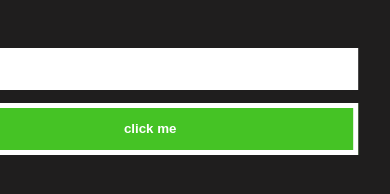
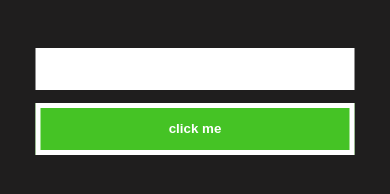
Before and after one commit to sheikhmuhaiman/TODO-LIST, a plain HTML site: page index.html in a window 390 px wide. Drawn offline with Linux system fonts and the light colour scheme.

Commit message:
full changes

```diff
--- a/style.css
+++ b/style.css
@@ -14,7 +14,7 @@ div{
     width: 28em;
     position: absolute;
     left: 50%;
-    transform: translate(-60%, 2em);
+    transform: translate(-50%, 2em);
 }
 div input , button{
     margin-bottom: 1em;
@@ -55,3 +55,8 @@ input{
 #btn:hover{
     background-color: #34a718;
 }
+@media screen and ( max-width :  450px  ){
+    div{
+        width: 90%;
+    }
+}
```
